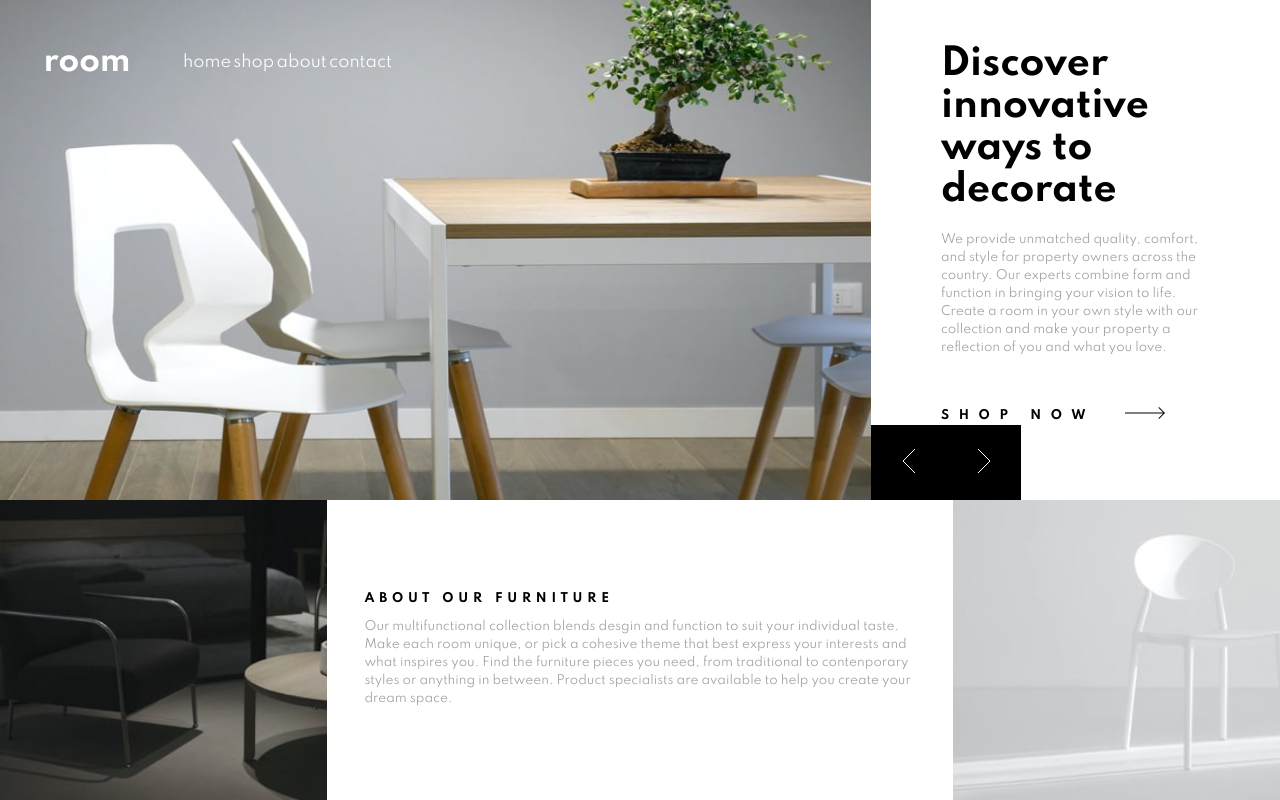
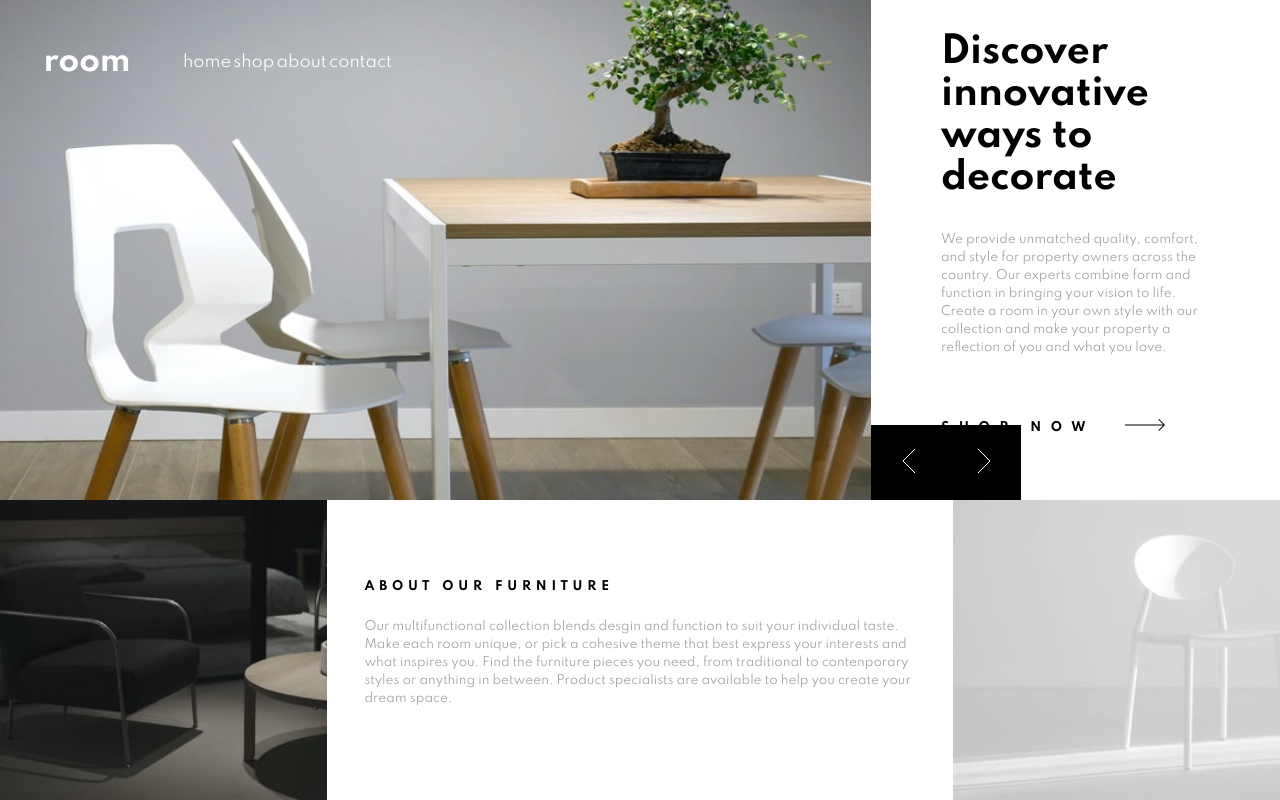
Before and after one commit to brandonrainey/room-homepage, a Next.js app: page / in a window 1280 px wide. Built offline with nearby package versions, Linux system fonts and the light colour scheme.

Commit message:
added semantic html tags

```diff
--- a/components/MobileMenu.js
+++ b/components/MobileMenu.js
@@ -1,21 +1,26 @@
-import React from 'react'
+import React from "react";
 
 export default function mobileMenu({ menuToggle, setMenuToggle }) {
   return (
-        <div className={`${menuToggle ? 'menuContainer' : ''}`} >
-            <div className='menuBar'>
-                <a className='closeIcon' onClick={() => setMenuToggle(false)}>
+    <div className={`${menuToggle ? "menuContainer" : ""}`}>
+      <nav className="menuBar">
+        <a className="closeIcon" onClick={() => setMenuToggle(false)}>
           <svg width="16" height="16" xmlns="http://www.w3.org/2000/svg">
-                        <path d="M14.364.222l1.414 1.414L9.414 8l6.364 6.364-1.414 1.414L8 9.414l-6.364 6.364-1.414-1.414L6.586 8 .222 1.636 1.636.222 8 6.586 14.364.222z" fill="#000" fillRule="evenodd" opacity=".201" />
+            <path
+              d="M14.364.222l1.414 1.414L9.414 8l6.364 6.364-1.414 1.414L8 9.414l-6.364 6.364-1.414-1.414L6.586 8 .222 1.636 1.636.222 8 6.586 14.364.222z"
+              fill="#000"
+              fillRule="evenodd"
+              opacity=".201"
+            />
           </svg>
         </a>
-                <div className='menuItems'>
+        <div className="menuItems">
           <a>home</a>
           <a>shop</a>
           <a>about</a>
           <a>contact</a>
         </div>
+      </nav>
     </div>
-        </div>
-    )
+  );
 }
--- a/pages/index.js
+++ b/pages/index.js
@@ -1,122 +1,153 @@
-import React, { useState } from 'react'
-import DesktopMenu from '../components/DesktopMenu'
-import MobileMenu from '../components/MobileMenu'
-import hero1 from '../public/images/desktop-image-hero-1.jpg'
-
+import React, { useState } from "react";
+import DesktopMenu from "../components/DesktopMenu";
+import MobileMenu from "../components/MobileMenu";
 
 export default function Home() {
-  const [heroImg, setHeroImg] = useState(0)
+  const [heroImg, setHeroImg] = useState(0);
 
-  const [menuToggle, setMenuToggle] = useState(false)
+  const [menuToggle, setMenuToggle] = useState(false);
 
   const textData = [
     {
-      img: 'hero-1',
-      title: 'Discover innovative ways to decorate',
-      description: 'We provide unmatched quality, comfort, and style for property owners across the country. Our experts combine form and function in bringing your vision to life. Create a room in your own style with our collection and make your property a reflection of you and what you love.',
-
+      img: "hero-1",
+      title: "Discover innovative ways to decorate",
+      description:
+        "We provide unmatched quality, comfort, and style for property owners across the country. Our experts combine form and function in bringing your vision to life. Create a room in your own style with our collection and make your property a reflection of you and what you love.",
     },
     {
-      img: 'hero-2',
-      title: 'We are available all across the globe',
-      description: 'With  stores all over the world, it\'s easy for you to find furniture for your home or place of business. Locally, we\'re in most major cities throughout the country. Find the branch nearest you using our store locator. Any questions? Don\'t hesitate to contact us today.',
+      img: "hero-2",
+      title: "We are available all across the globe",
+      description:
+        "With  stores all over the world, it's easy for you to find furniture for your home or place of business. Locally, we're in most major cities throughout the country. Find the branch nearest you using our store locator. Any questions? Don't hesitate to contact us today.",
     },
     {
-      img: 'hero-3',
-      title: 'Manufactured with the best materials',
-      description: 'Our modern furniture store provide a high level of quality. Our company has invested in advanced technology to ensure that every product is made as perfect and as consistent as possible. With three decades of experience in this industry, we understand what customers want for their home and office.'
-    }
-  ]
-
-
-
-
-  function changeImg() {
-    if (heroImg === 0) {
-      return 'hero-1'
-    }
-    if (heroImg === 1) {
-      return 'hero-2'
-    }
-    if (heroImg === 2) {
-      return 'hero-3'
-    }
-
-
-  }
+      img: "hero-3",
+      title: "Manufactured with the best materials",
+      description:
+        "Our modern furniture store provide a high level of quality. Our company has invested in advanced technology to ensure that every product is made as perfect and as consistent as possible. With three decades of experience in this industry, we understand what customers want for their home and office.",
+    },
+  ];
 
   function leftClick() {
     if (heroImg != 0) {
-      setHeroImg(heroImg - 1)
+      setHeroImg(heroImg - 1);
     }
   }
 
   function rightClick() {
     if (heroImg != 2) {
-      setHeroImg(heroImg + 1)
+      setHeroImg(heroImg + 1);
     }
   }
   return (
-    <div className='mainContainer'>
-      {menuToggle ? <MobileMenu
-        menuToggle={menuToggle}
-        setMenuToggle={setMenuToggle}
-      /> : ''}
+    <div className="mainContainer">
+      {menuToggle ? (
+        <MobileMenu menuToggle={menuToggle} setMenuToggle={setMenuToggle} />
+      ) : (
+        ""
+      )}
 
-      <div className={`cell-1 ${textData[heroImg].img}`} >
-        <div className='navIcon' onClick={() => setMenuToggle(true)}><svg width="20" height="14" xmlns="http://www.w3.org/2000/svg">
-          <path d="M20 12v2H0v-2h20zm0-6v2H0V6h20zm0-6v2H0V0h20z" fill="#FFF" fillRule="evenodd" />
-          </svg></div>
-        <div className='title'>room</div>
+      <div className={`cell-1 ${textData[heroImg].img}`}>
+        <div className="navIcon" onClick={() => setMenuToggle(true)}>
+          <svg width="20" height="14" xmlns="http://www.w3.org/2000/svg">
+            <path
+              d="M20 12v2H0v-2h20zm0-6v2H0V6h20zm0-6v2H0V0h20z"
+              fill="#FFF"
+              fillRule="evenodd"
+            />
+          </svg>
+        </div>
+        <div className="title">room</div>
         <DesktopMenu />
-        <div className='heroNavMobile'>
-          <button className='leftButton' onClick={() => leftClick()}>
-            <svg width="14" height="24" xmlns="http://www.w3.org/2000/svg" viewBox="0 -10 10 40">
-              <path d="M13 0L1 12l12 12" stroke="#FFF" fill="none" fillRule="evenodd" />
+        <div className="heroNavMobile">
+          <button className="leftButton" onClick={() => leftClick()}>
+            <svg
+              width="14"
+              height="24"
+              xmlns="http://www.w3.org/2000/svg"
+              viewBox="0 -10 10 40"
+            >
+              <path
+                d="M13 0L1 12l12 12"
+                stroke="#FFF"
+                fill="none"
+                fillRule="evenodd"
+              />
             </svg>
           </button>
-          <button className='rightButton' onClick={() => rightClick()}>
-            <svg width="14" height="24" xmlns="http://www.w3.org/2000/svg" viewBox="0 -10 10 40">
-              <path d="M1 0l12 12L1 24" stroke="#FFF" fill="none" fillRule="evenodd" />
+          <button className="rightButton" onClick={() => rightClick()}>
+            <svg
+              width="14"
+              height="24"
+              xmlns="http://www.w3.org/2000/svg"
+              viewBox="0 -10 10 40"
+            >
+              <path
+                d="M1 0l12 12L1 24"
+                stroke="#FFF"
+                fill="none"
+                fillRule="evenodd"
+              />
             </svg>
           </button>
         </div>
       </div>
-      <div className='cell-2'>
-        <div className='mainHeader'>{textData[heroImg].title}</div>
-        <div className='description'>{textData[heroImg].description}
-        </div>
-        <div className='shopButton'>SHOP NOW<span><svg width="40" height="12" xmlns="http://www.w3.org/2000/svg" className='arrowIcon'>
-          <path d="M34.05 0l5.481 5.527h.008v.008L40 6l-.461.465v.063l-.062-.001L34.049 12l-.662-.668 4.765-4.805H0v-1h38.206l-4.82-4.86L34.05 0z" fill="#000" fillRule="nonzero" />
-          </svg></span>
-        </div>
-        <div className='heroNavDesktop'>
-          <button className='leftButton' onClick={() => leftClick()}>
-            <svg width="14" height="24" xmlns="http://www.w3.org/2000/svg" >
-              <path d="M13 0L1 12l12 12" stroke="#FFF" fill="none" fillRule="evenodd" />
+      <section className="cell-2">
+        <header className="mainHeader">{textData[heroImg].title}</header>
+        <p className="description">{textData[heroImg].description}</p>
+        <a className="shopButton">
+          SHOP NOW
+          <span>
+            <svg
+              width="40"
+              height="12"
+              xmlns="http://www.w3.org/2000/svg"
+              className="arrowIcon"
+            >
+              <path
+                d="M34.05 0l5.481 5.527h.008v.008L40 6l-.461.465v.063l-.062-.001L34.049 12l-.662-.668 4.765-4.805H0v-1h38.206l-4.82-4.86L34.05 0z"
+                fill="#000"
+                fillRule="nonzero"
+              />
+            </svg>
+          </span>
+        </a>
+        <div className="heroNavDesktop">
+          <button className="leftButton" onClick={() => leftClick()}>
+            <svg width="14" height="24" xmlns="http://www.w3.org/2000/svg">
+              <path
+                d="M13 0L1 12l12 12"
+                stroke="#FFF"
+                fill="none"
+                fillRule="evenodd"
+              />
             </svg>
           </button>
-          <button className='rightButton' onClick={() => rightClick()}>
-            <svg width="14" height="24" xmlns="http://www.w3.org/2000/svg" >
-              <path d="M1 0l12 12L1 24" stroke="#FFF" fill="none" fillRule="evenodd" />
+          <button className="rightButton" onClick={() => rightClick()}>
+            <svg width="14" height="24" xmlns="http://www.w3.org/2000/svg">
+              <path
+                d="M1 0l12 12L1 24"
+                stroke="#FFF"
+                fill="none"
+                fillRule="evenodd"
+              />
             </svg>
           </button>
         </div>
-      </div>
-      <div className='cell-3'>
-
-      </div>
-      <div className='cell-4'>
-        <div className='subHeader'> ABOUT OUR FURNITURE</div>
-        <div className='description'>Our multifunctional collection blends desgin and
-        function to suit your individual taste. Make each room unique, or pick a cohesive
-        theme that best express your interests and what inspires you. Find the
-        furniture pieces you need, from traditional to contenporary styles or anything
-        in between. Product specialists are available to help you create your dream space.</div>
-      </div>
-      <div className='cell-5'>
-
-      </div>
+      </section>
+      <section className="cell-3"></section>
+      <section className="cell-4">
+        <header className="subHeader"> ABOUT OUR FURNITURE</header>
+        <p className="description">
+          Our multifunctional collection blends desgin and function to suit your
+          individual taste. Make each room unique, or pick a cohesive theme that
+          best express your interests and what inspires you. Find the furniture
+          pieces you need, from traditional to contenporary styles or anything
+          in between. Product specialists are available to help you create your
+          dream space.
+        </p>
+      </section>
+      <section className="cell-5"></section>
     </div>
-  )
+  );
 }
```
Also changed, not shown: components/DesktopMenu.js (+33 -26 lines), styles/globals.css (+16 -31 lines). Lines whose indentation alone changed are shown as unchanged.
